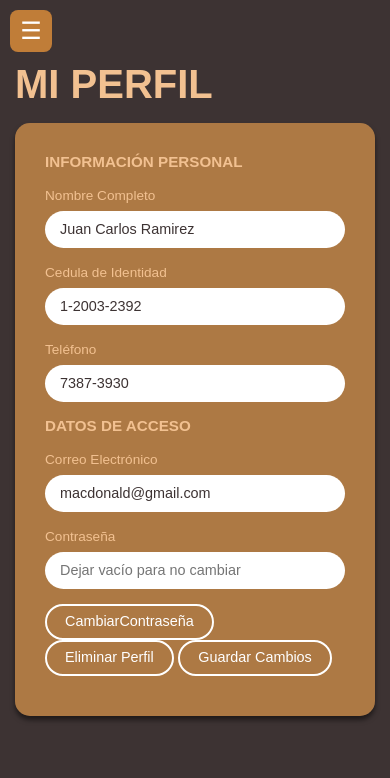
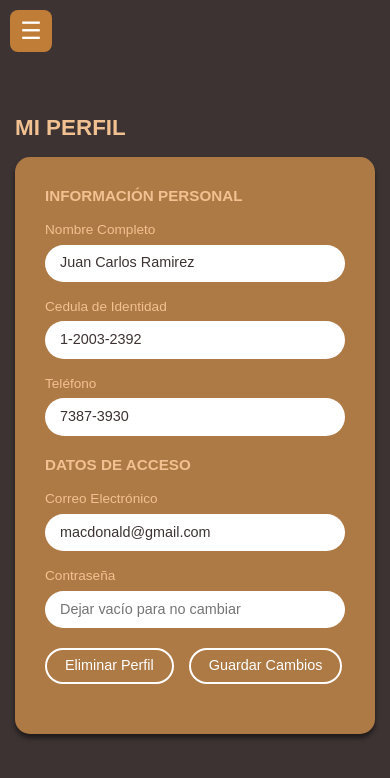
Before and after one commit to Fidelitas-Ambiente-Web-Cliente-Servidor/sc502-ln-proyecto-grupo4-ln-2026, a PHP site: page /html/admin-perfil.html in a window 390 px wide. Shown: the top 778 px of the page. Run offline with PHP 8.4, Linux system fonts and the light colour scheme.

Commit message:
Ajustes en el panel del admin
ajuste la imagen del panel principal para formato celular y los cuadros de resúmenes y en el perfil ajuste para que solo existiera una columna

```diff
--- a/css/admin.css
+++ b/css/admin.css
@@ -452,11 +452,20 @@ textarea.campo-input {
 @media (max-width: 576px) {
 
     .titulo-panel {
-        font-size: 2.5rem;
+        font-size: 1.4rem;
+        margin-top: 55px;
     }
 
     .titulo-pagina {
-        font-size: 2.5rem;
+        font-size: 2rem;
+    }
+
+    .estadisticas {
+        flex-direction: column;
+    }
+
+    .img-panel img {
+        width: 120px;
     }
 
     .btn-sidebar {
@@ -549,3 +558,5 @@ textarea.campo-input {
     justify-content: center;
     align-items: center;
 }
+/*Imagen del panel*/
+.img-panel img { width: 350px;}
--- a/html/admin-perfil.html
+++ b/html/admin-perfil.html
@@ -27,7 +27,7 @@
             </div>
             <nav class="sidebar-nav">
                 <a href="admin-panel.html" class="sidebar-link">Panel Principal</a>
-                <a href="admin-beneficiarios.html" class="sidebar-link">Donaciones</a>
+                <a href="admin-beneficiarios.html" class="sidebar-link">Beneficiarios</a>
                 <a href="admin-restaurantes.html" class="sidebar-link">Restaurantes</a>
                 <a href="admin-perfil.html" class="sidebar-link activo">Perfil</a>
                 <a href="../html/login.html" class="sidebar-link">Cerrar Sesión</a>
@@ -39,10 +39,7 @@
             <h1 class="titulo-panel">MI PERFIL</h1>
 
             <form id="formPerfil">
-                <div class="formulario-card">
-                    <div class="row">
-
-                        <div class="col-md-6 col-izquierda">
+                <div class="formulario-card" style="max-width: 550px;">
 
                             <h5 class="seccion-titulo">INFORMACIÓN PERSONAL</h5>
 
@@ -63,7 +60,7 @@
                                 <input type="text" class="campo-input" id="telefono" name="telefono" value="7387-3930">
                             </div>
 
-                            <h5 class="seccion-titulo">DATOS DE ACCESO</h5>
+                            <h5 class="seccion-titulo seccion-titulo-mt">DATOS DE ACCESO</h5>
 
                             <div class="campo">
                                 <label for="correo" class="label-campo">Correo Electrónico</label>
@@ -77,17 +74,15 @@
                                     placeholder="Dejar vacío para no cambiar">
                             </div>
 
-                            <button type="button" class="btn-accion" id="btnCambiarContrasena">CambiarContraseña</button>
+                            <div class="botones botones-izquierda" style="margin-top: 20px;">
                             <button type="button" class="btn-accion" id="btnEliminarPerfil">Eliminar Perfil</button>
 
                             <button type="submit" class="btn-accion" id="btnGuardarAdmin">Guardar Cambios</button>
 
                             <div id="mensaje"></div>
+                            </div>
 
                         </div>
-                    </div>
-                </div>
-
             </form>
 
         </main>
```
